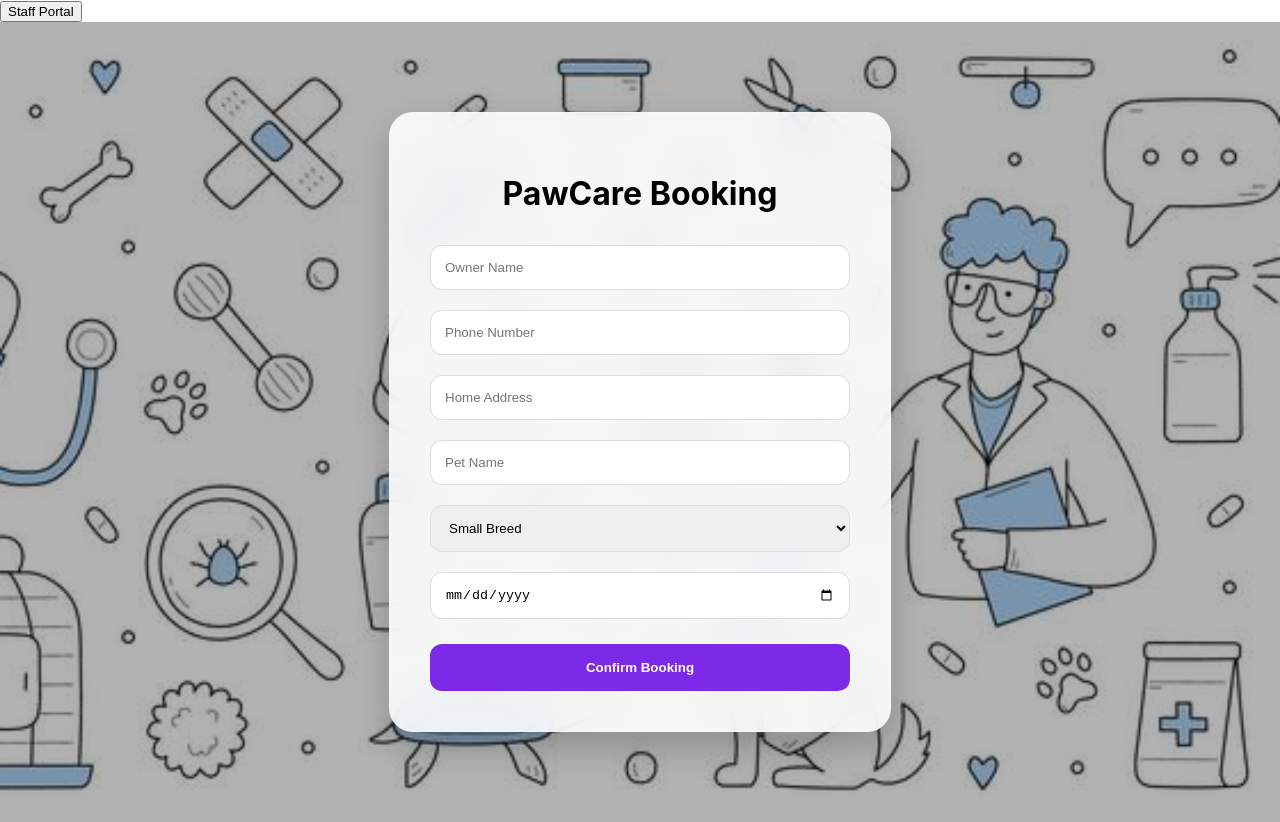
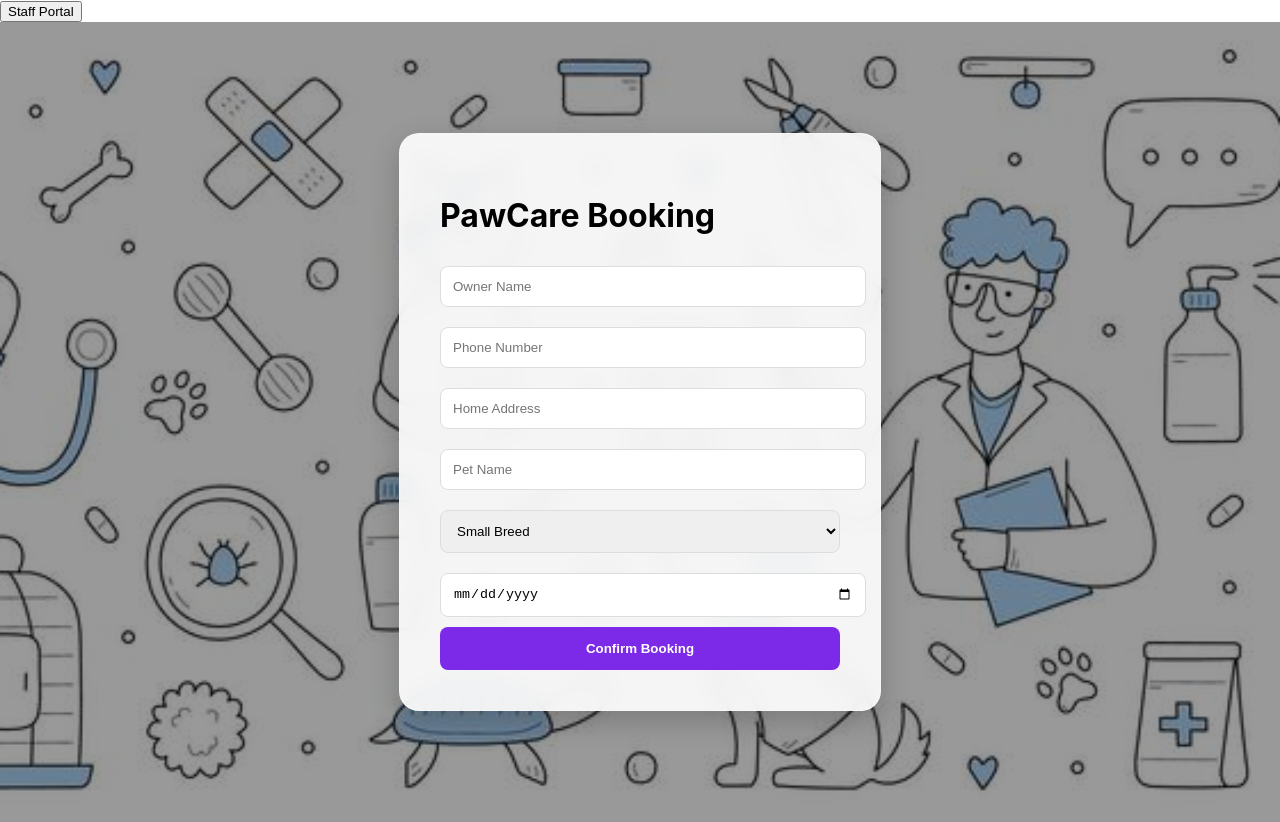
Before and after one commit to ericoacosta/VetCare, a React (Create React App) app: page / in a window 1280 px wide. Built offline with nearby package versions, Linux system fonts and the light colour scheme.

Commit message:
Update App.css

```diff
--- a/src/App.css
+++ b/src/App.css
@@ -6,8 +6,8 @@
   flex-direction: column;
   align-items: center;
   justify-content: center;
-  /* Updated to reference the image in public/image/ */
-  background-image: linear-gradient(rgba(0, 0, 0, 0.3), rgba(0, 0, 0, 0.3)),
+  /* Fixed path: looks in public/image/ automatically */
+  background-image: linear-gradient(rgba(0, 0, 0, 0.4), rgba(0, 0, 0, 0.4)),
                     url('/image/vetbackground.jpg');
   background-size: cover;
   background-position: center;
@@ -15,34 +15,31 @@
 }
 
 .glass-card {
-  background: rgba(255, 255, 255, 0.88);
-  backdrop-filter: blur(15px);
+  background: rgba(255, 255, 255, 0.9);
+  backdrop-filter: blur(10px);
   padding: 40px;
-  border-radius: 24px;
-  box-shadow: 0 15px 35px rgba(0,0,0,0.2);
+  border-radius: 20px;
+  box-shadow: 0 10px 30px rgba(0,0,0,0.2);
   width: 100%;
-  max-width: 420px;
-  text-align: center;
+  max-width: 400px;
   border: 1px solid rgba(255, 255, 255, 0.3);
 }
 
 input, select {
   width: 100%;
-  padding: 14px;
+  padding: 12px;
   margin: 10px 0;
   border: 1px solid #ddd;
-  border-radius: 12px;
-  box-sizing: border-box;
+  border-radius: 8px;
 }
 
 .primary-btn {
   width: 100%;
-  padding: 16px;
+  padding: 14px;
   background: #7d2ae8;
   color: white;
   border: none;
-  border-radius: 12px;
+  border-radius: 8px;
   font-weight: 700;
   cursor: pointer;
-  margin-top: 15px;
 }
```
